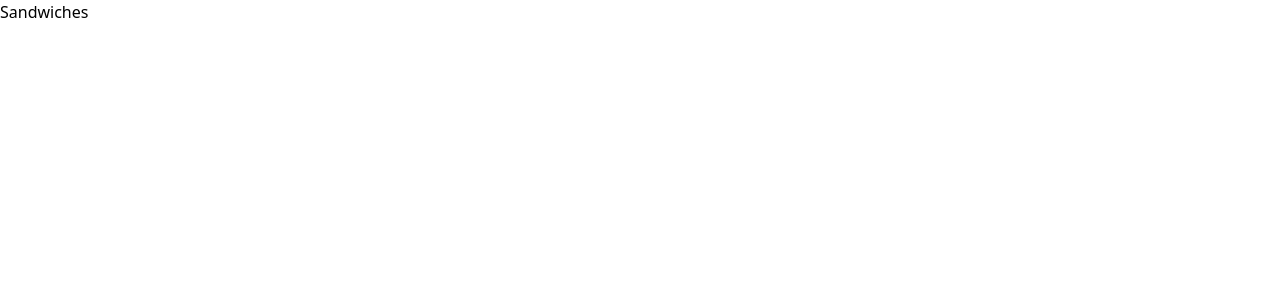
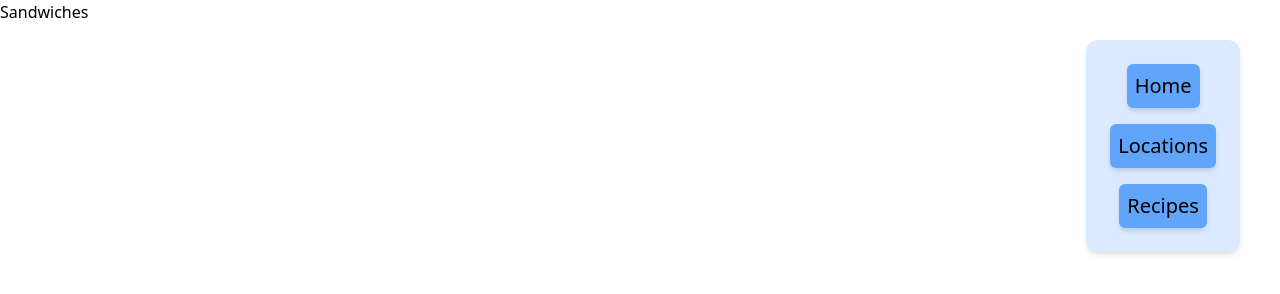
Before and after one commit to Velocima/fp-css-framework-challenge, a plain HTML site: page index.html in a window 1280 px wide. Drawn offline with nearby package versions, Linux system fonts and the light colour scheme.

Commit message:
add index nav

```diff
--- a/index.html
+++ b/index.html
@@ -5,9 +5,37 @@
 		<meta http-equiv="X-UA-Compatible" content="IE=edge" />
 		<meta name="viewport" content="width=device-width, initial-scale=1.0" />
 		<title>Sandwiches! Tasty Delicious Sandwiches!</title>
-		<link href="https://unpkg.com/tailwindcss@^1.0/dist/tailwind.min.css" rel="stylesheet" />
+		<link href="https://unpkg.com/tailwindcss@^2/dist/tailwind.min.css" rel="stylesheet" />
 	</head>
 	<body>
+		<nav
+			class="
+				fixed
+				right-10
+				top-10
+				p-6
+				bg-blue-100
+				rounded-xl
+				shadow-md
+				flex-col flex
+				items-center
+				space-y-4
+			"
+		>
+			<a href="/" class="rounded-md bg-blue-400 p-2 shadow-md text-xl hover:bg-blue-300"
+				>Home</a
+			>
+			<a
+				href="/locations.html"
+				class="rounded-md bg-blue-400 p-2 shadow-md text-xl hover:bg-blue-300"
+				>Locations</a
+			>
+			<a
+				href="/recipe.html"
+				class="rounded-md bg-blue-400 p-2 shadow-md text-xl hover:bg-blue-300"
+				>Recipes</a
+			>
+		</nav>
 		<h1>Sandwiches</h1>
 	</body>
 </html>
```
